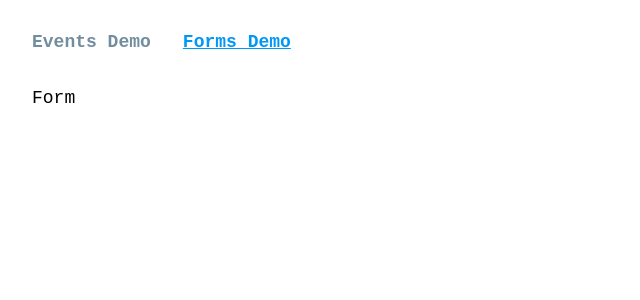
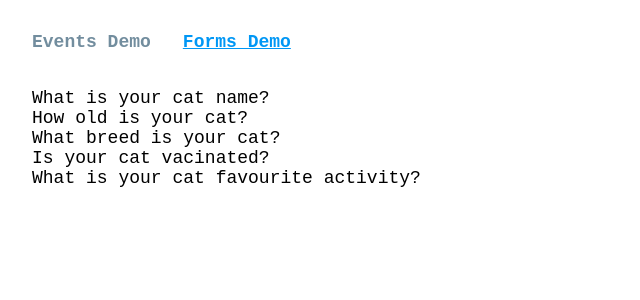
Before and after one commit to CommandShiftHQ/react-events-and-forms-demo-v2, a React (Create React App) app: page /forms in a window 1280 px wide. Shown: the top 300 px of the page, without its empty margins (0-640 px from the left). Built offline with nearby package versions, Linux system fonts and the light colour scheme.

Commit message:
Add Form demo nodes and styling

```diff
--- a/src/components/FormDemo/FormDemo.css
+++ b/src/components/FormDemo/FormDemo.css
@@ -0,0 +1,17 @@
+.form__field {
+  margin: 0 0 1rem;
+}
+
+.form__field input,
+.form__field select,
+.form__field textarea {
+  margin-top: 0.5rem;
+  padding: 0.5rem;
+}
+
+.form__field input[type='text'],
+.form__field input[type='number'],
+.form__field select,
+.form__field textarea {
+  display: block;
+}
--- a/src/components/FormDemo/FormDemo.js
+++ b/src/components/FormDemo/FormDemo.js
@@ -1,5 +1,23 @@
 const FormDemo = () => {
-  return <>Form</>;
+  return (
+    <div className="FormDemo">
+      <div className="form__field">
+        <label>What is your cat name?</label>
+      </div>
+      <div className="form__field">
+        <label>How old is your cat?</label>
+      </div>
+      <div className="form__field">
+        <label>What breed is your cat?</label>
+      </div>
+      <div className="form__field">
+        <label>Is your cat vacinated?</label>
+      </div>
+      <div className="form__field">
+        <label>What is your cat favourite activity?</label>
+      </div>
+    </div>
+  );
 };
 
 export default FormDemo;
```
